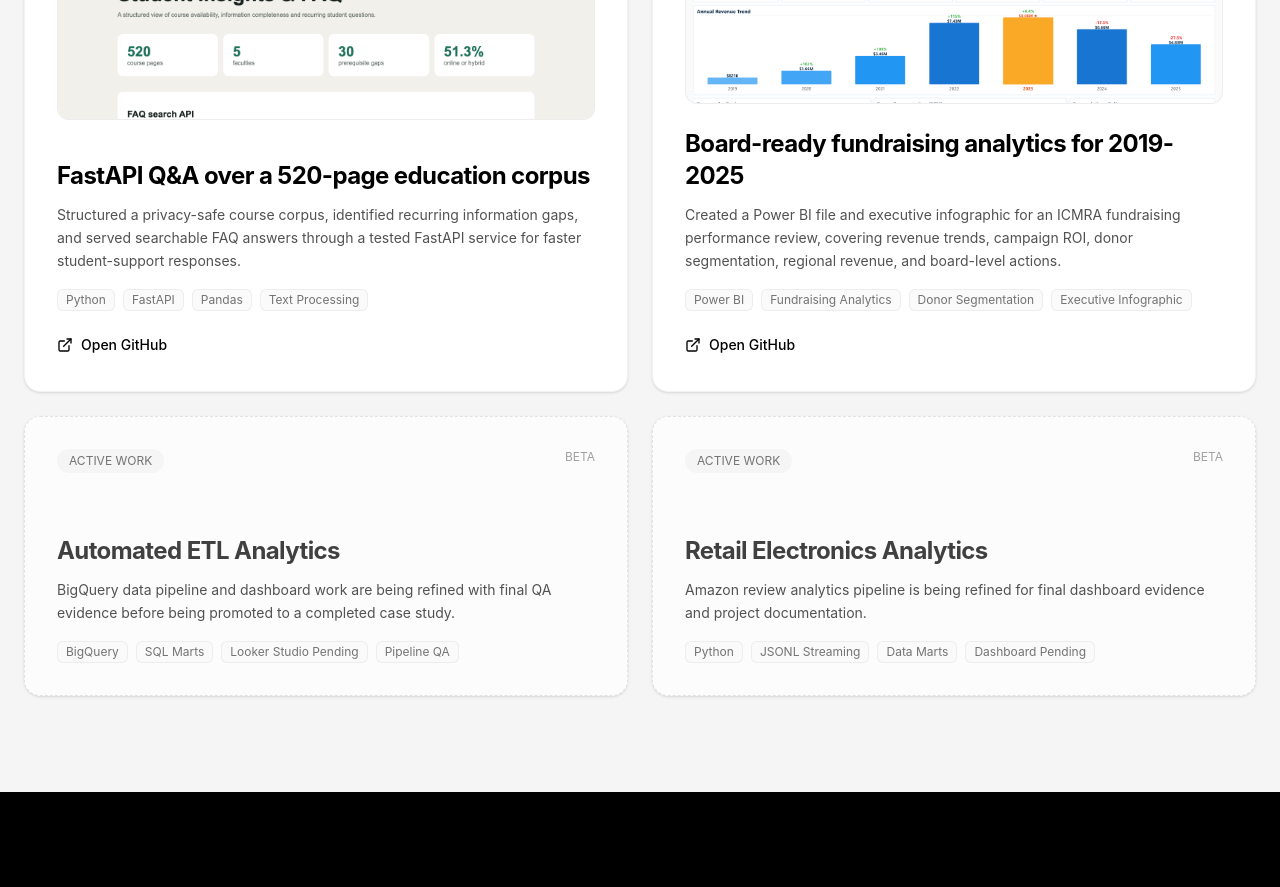
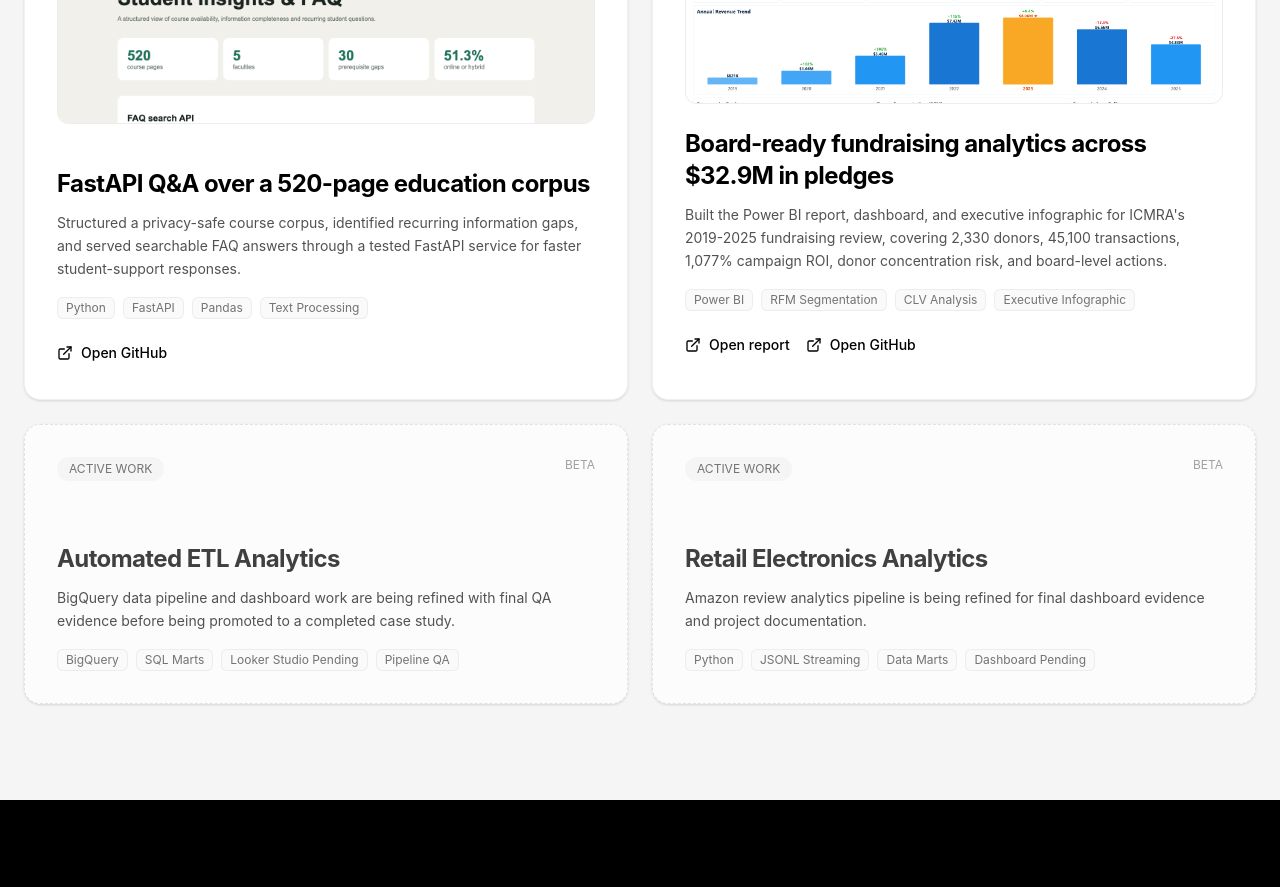
Before and after one commit to Finn043/tin-luong-portfolio, a React (Vite) app: page / in a window 1280 px wide. Shown: the part 3300-4187 px from the top of the page. Built offline with nearby package versions, Linux system fonts and the light colour scheme.

Commit message:
Update ICMRA portfolio case study

```diff
--- a/index.html
+++ b/index.html
@@ -4,7 +4,7 @@
     <meta charset="UTF-8" />
     <link rel="icon" type="image/svg+xml" href="/favicon.svg" />
     <meta name="viewport" content="width=device-width, initial-scale=1.0" />
-    <title>Bao Tin Luong - Data Scientist & AI Engineer</title>
+    <title>Bao Tin Luong - Data Analyst & Analytics Engineer</title>
   </head>
   <body>
     <div id="root"></div>
--- a/src/App.tsx
+++ b/src/App.tsx
@@ -505,20 +505,29 @@ export default function PremiumPortfolio() {
               />
             </a>
             <div className="space-y-3 mt-6">
-              <h4 className="text-2xl font-bold tracking-tight">Board-ready fundraising analytics for 2019-2025</h4>
+              <h4 className="text-2xl font-bold tracking-tight">Board-ready fundraising analytics across $32.9M in pledges</h4>
               <p className="text-sm text-neutral-600 leading-relaxed">
-                Created a Power BI file and executive infographic for an ICMRA fundraising performance review, covering revenue trends, campaign ROI, donor segmentation, regional revenue, and board-level actions.
+                Built the Power BI report, dashboard, and executive infographic for ICMRA's 2019-2025 fundraising review, covering 2,330 donors, 45,100 transactions, 1,077% campaign ROI, donor concentration risk, and board-level actions.
               </p>
               <div className="flex flex-wrap gap-2 pt-1">
-                {['Power BI', 'Fundraising Analytics', 'Donor Segmentation', 'Executive Infographic'].map((t) => (
+                {['Power BI', 'RFM Segmentation', 'CLV Analysis', 'Executive Infographic'].map((t) => (
                   <span key={t} className="bg-neutral-50 text-neutral-500 border border-black/5 text-xs font-mono px-2 py-0.5 rounded-md">{t}</span>
                 ))}
               </div>
               <a
+                href="/icmra-strategic-analytics-report.pdf"
+                target="_blank"
+                rel="noreferrer"
+                className="inline-flex items-center gap-2 text-sm font-medium text-black hover:text-neutral-600 transition-colors pt-3"
+              >
+                <ExternalLink className="w-4 h-4" />
+                <span>Open report</span>
+              </a>
+              <a
                 href="https://github.com/Finn043/icmra-strategic-analytics"
                 target="_blank"
                 rel="noreferrer"
-                className="inline-flex items-center gap-2 text-sm font-medium text-black hover:text-neutral-600 transition-colors pt-3"
+                className="ml-4 inline-flex items-center gap-2 text-sm font-medium text-black hover:text-neutral-600 transition-colors pt-3"
               >
                 <ExternalLink className="w-4 h-4" />
                 <span>Open GitHub</span>
```
Also changed, not shown: public/icmra-executive-infographic.png, 1 other file (tests, documents, lock files or other folders).
